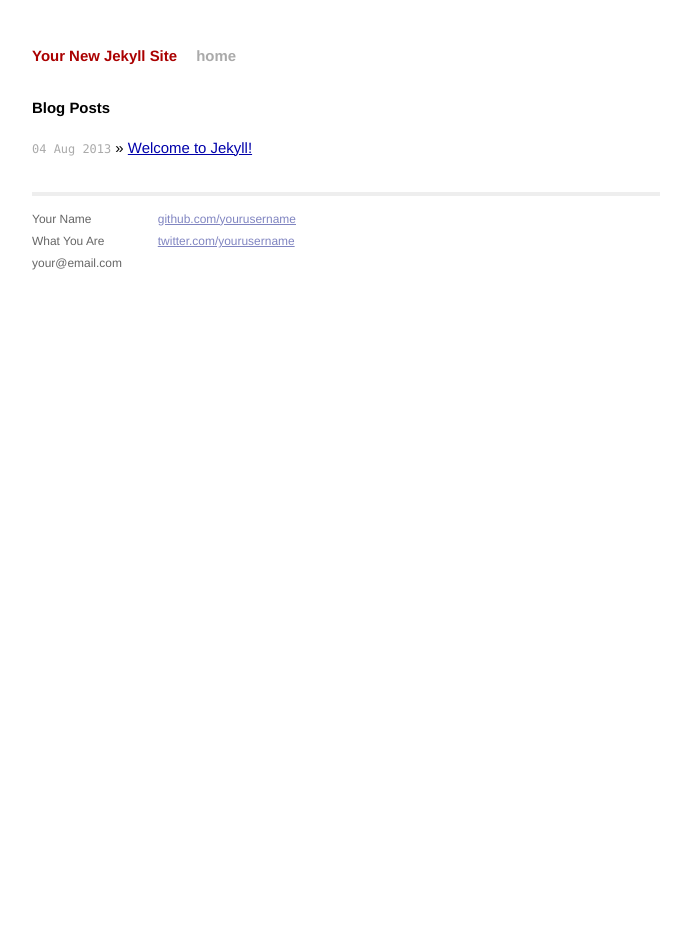
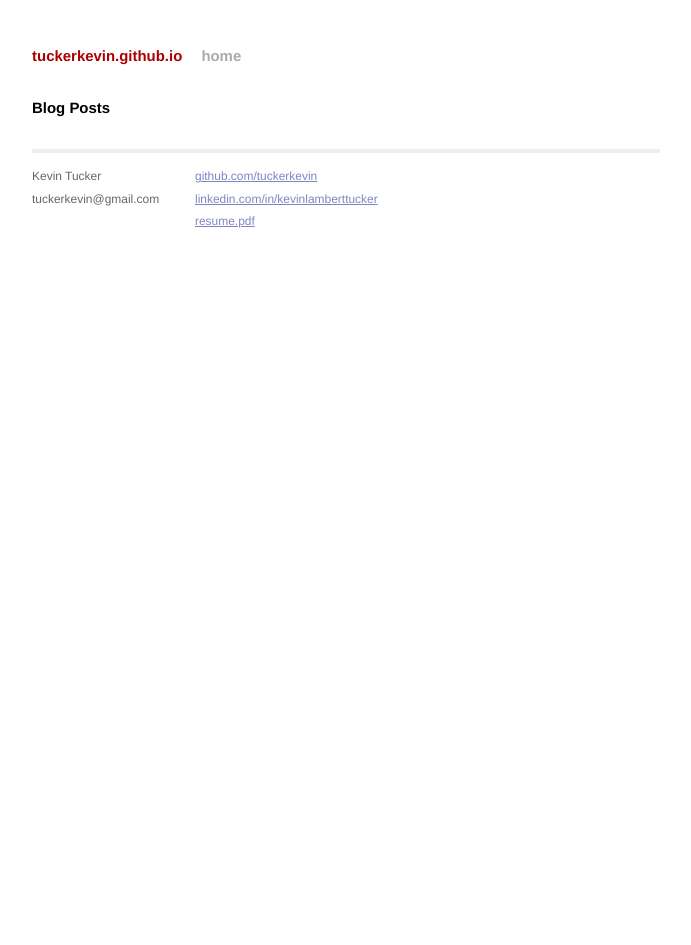
Before and after one commit to tuckerkevin/tuckerkevin.github.io, a Jekyll site: the page built from index.html, in a window 1280 px wide. Shown: the whole page, without its empty margins (294-985 px from the left). Built offline with Jekyll 4.4.1, drawn with Linux system fonts in a browser that asks for light colours; Markdown is read by kramdown in place of the engine named in the settings.

Commit message:
Change site template to personalize. Remove welcome post.

```diff
--- a/_config.yml
+++ b/_config.yml
@@ -1,3 +1,4 @@
-name: Your New Jekyll Site
+name: tuckerkevin.github.io
 markdown: redcarpet
 pygments: true
+permalink: none
--- a/_layouts/default.html
+++ b/_layouts/default.html
@@ -27,15 +27,15 @@
             <div class="footer">
               <div class="contact">
                 <p>
-                  Your Name<br />
-                  What You Are<br />
-                  your@email.com
+                  Kevin Tucker<br />
+                  tuckerkevin@gmail.com
                 </p>
               </div>
               <div class="contact">
                 <p>
-                  <a href="http://github.com/yourusername/">github.com/yourusername</a><br />
-                  <a href="http://twitter.com/yourusername/">twitter.com/yourusername</a><br />
+                  <a href="http://github.com/tuckerkevin/">github.com/tuckerkevin</a><br />
+                  <a href="http://www.linkedin.com/in/kevinlamberttucker">linkedin.com/in/kevinlamberttucker</a><br />
+                  <a href="https://dl.dropbox.com/u/17087118/resume.pdf">resume.pdf</a><br />
                 </p>
               </div>
             </div>
--- a/index.html
+++ b/index.html
@@ -1,6 +1,6 @@
 ---
 layout: default
-title: Your New Jekyll Site
+title: tuckerkevin.github.io
 ---
 
 <div id="home">
```
Also changed, not shown: _posts/2013-08-04-welcome-to-jekyll.markdown (deleted, +0 -24 lines).
